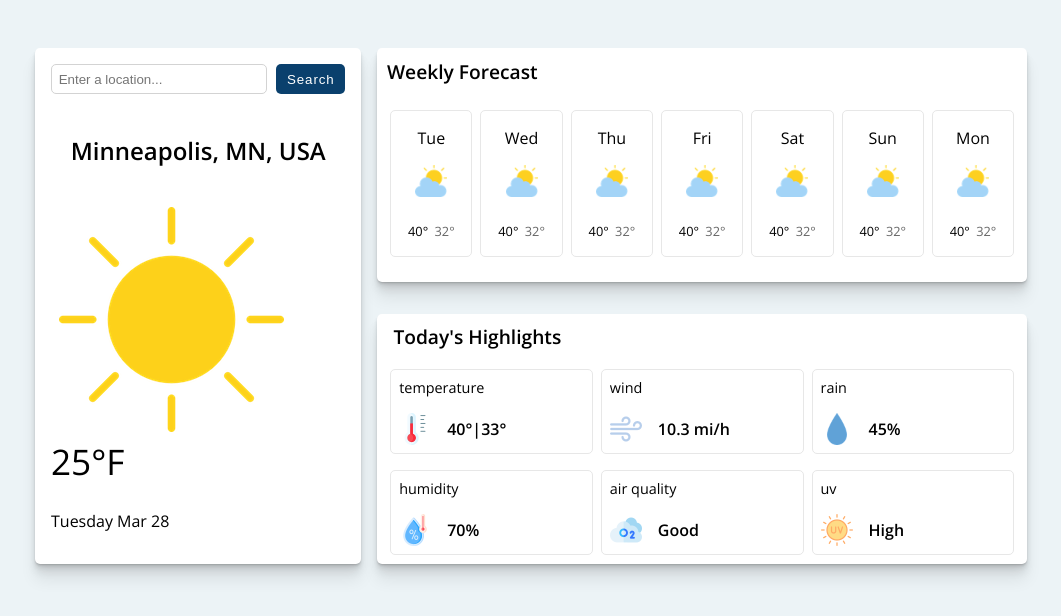
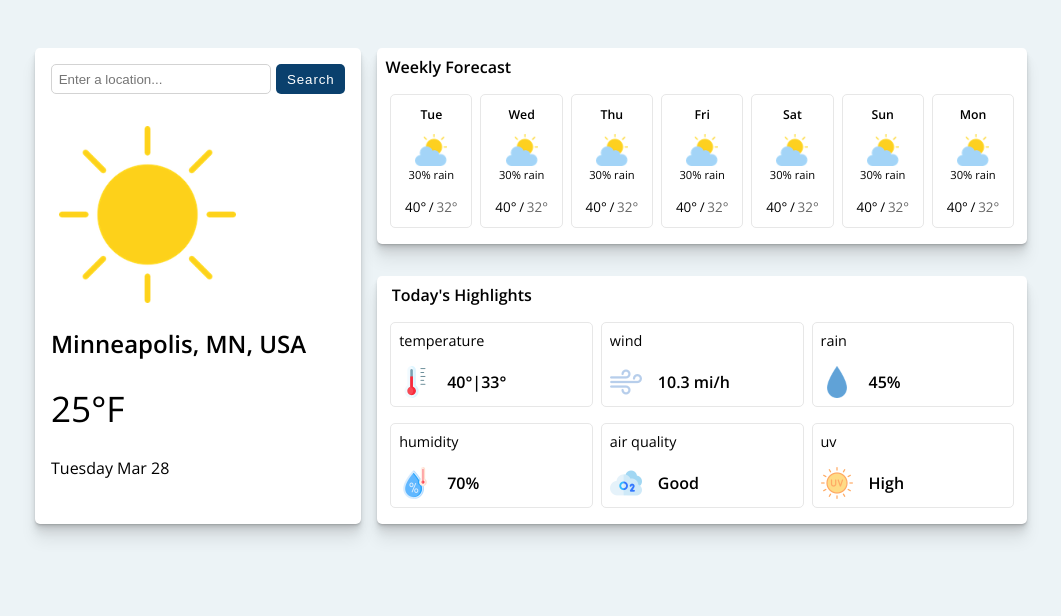
Before and after one commit to jenny-alexander/rainy-day-weather, a React (Create React App) app: page / in a window 1280 px wide. Shown: the top 616 px of the page, without its empty margins (109-1170 px from the left). Built offline with nearby package versions, Linux system fonts and the light colour scheme.

Commit message:
CSS styling done for static data

```diff
--- a/src/components/App/App.module.scss
+++ b/src/components/App/App.module.scss
@@ -41,6 +41,6 @@
     "daily"
     "highlights"
     "weekly";
-    padding: 0em 2em;
+    padding: 0em 2em 1em;
     row-gap: 1em;
   }
--- a/src/components/App/App.tsx
+++ b/src/components/App/App.tsx
@@ -6,20 +6,13 @@ import Highlights from '../Highlights/Highlights';
 
 const App = () => {
   const [mobileView, setMobileView] = useState(false);
-  //const [mobileWeeklyView, setMobileWeeklyView] = useState(false);
-  const mql = window.matchMedia('(max-width: 875px)');
-  //const mqlWeekly = window.matchMedia('(max-width: 550px)');
+  const mql = window.matchMedia('(max-width: 905px)');
 
   useEffect(() => {
       setMobileView(mql.matches)
   },[mql.matches]);
-  // useEffect(() => {
-  //   setMobileWeeklyView(mql.matches)
-  // },[mqlWeekly.matches]);
 
   mql.addEventListener('change', (e) => { setMobileView(mql.matches)  });
-  //mqlWeekly.addEventListener('change', (e) => { setMobileView(mqlWeekly.matches)  });
-
 
   return (
     <div className={`${mobileView ? styles.smallAppContainer : styles.appContainer}`}>
--- a/src/components/Forecast/Daily/DailyForecast.module.scss
+++ b/src/components/Forecast/Daily/DailyForecast.module.scss
@@ -16,38 +16,29 @@
         font-size: 1.5em;
         font-weight:600;
         margin: 1em 0em;
-        text-align: center;
+        //text-align: center;
     }
     & .dailyDetails {
         display: flex;
         flex-direction: column;
         padding: 1em;
-        & .dailyImage {
-            max-width: 100%;
+        border-radius: 15px;
+        & .imageContainer {
+            display: flex;
             height: auto;
+            max-width: 60%;
             padding-left: 0.5em;
-            max-height: 225px;
-            max-width: 225px;
+            & .dailyImage {
+                max-width: 100%;
+                height: auto;
+            }
         }
-        border-radius: 15px;
-
         & .temperature {
             font-size: 2.2em;
             margin-bottom: 0.7em;
         }
         & .date {
             padding-bottom:1em;
-            //border-bottom: 1px solid lightgrey;
-        }
-        & .dailyForecast {
-            margin: 1em 0em;
-            display: flex;
-            column-gap: 0.5em;
-            align-items: center;
-            img {
-                height: 32px;
-                width: 32px;
-            }
         }
     }
 }
@@ -55,6 +46,7 @@
     display: flex;
     grid-area: daily;
     flex-direction: column;
+    align-items: center;
     row-gap: 0.5em;
     & .locationName {
         font-weight: 600;
--- a/src/components/Forecast/Daily/DailyForecast.tsx
+++ b/src/components/Forecast/Daily/DailyForecast.tsx
@@ -11,13 +11,15 @@ const DailyForecast = ({mobileView}: DailyForecastProps) => {
     return (
         <div className={`${mobileView ? styles.mobileDaily : styles.daily}`}>
             <SearchBar />
-            <div className={styles.locationName}>Minneapolis, MN, USA</div>
+            { mobileView ? <div className={styles.locationName}>Minneapolis, MN, USA</div> : null}
+            {/* <div className={styles.locationName}>Minneapolis, MN, USA</div> */}
             <div className={styles.dailyDetails}>
 
                 <div className={styles.imageContainer}>
                     <img className={styles.dailyImage} src="/images/sun.png"/>
                 </div>
                 <div className={styles.detailsContainer}>
+                    { mobileView ? null : <div className={styles.locationName}>Minneapolis, MN, USA</div> }
                     <div className={styles.temperature}>25°F</div>
                     <div className={styles.date}>Tuesday Mar 28</div>
                 </div>
--- a/src/components/Forecast/Weekly/WeeklyForecast.module.scss
+++ b/src/components/Forecast/Weekly/WeeklyForecast.module.scss
@@ -1,21 +1,23 @@
+@media screen and (min-width: 675px) {
     .weekly {
         grid-area: weekly;
         display: flex;
         flex-direction: column;
-    row-gap: 1em;
+        row-gap: 0.5em;
+        @media screen and (min-width: 906px){
             background-color: #fff;
             margin: 1em 1em 1em 0em;
             border-radius: 5px;
-    padding-bottom: 1em;
             box-shadow: //TODO: put this somewhere else and reuse amongst cards
             0 1px 1px hsl(0deg 0% 0% / 0.075),
             0 2px 2px hsl(0deg 0% 0% / 0.075),
             0 4px 4px hsl(0deg 0% 0% / 0.075),
             0 8px 8px hsl(0deg 0% 0% / 0.075),
             0 16px 16px hsl(0deg 0% 0% / 0.075);
+        }
         padding-bottom: 1em;
         & .weeklyTitle {
-        font-size: 1.2em;
+            font-size: 1em;
             font-weight: 600;
             padding: 0.5em;
         }
@@ -32,14 +34,26 @@
                 flex-direction: column;
                 align-items: center;
                 row-gap: 1em;
+                font-size: 0.7em;
+                & .dayOfWeek {
+                    font-size: 1.1em;
+                    font-weight: 600;
+                }
+                & .imageContainer {
+                    display: flex;
+                    flex-direction :column;
+                    align-items: center;
+                    row-gap: 0.1em;
+                }
                 & .image {
                     max-height: 32px;
                     max-width: 32px;
+
                 }
                 & .highLowContainer {
                     display: flex;
-                font-size: 0.8em;
-                column-gap: 0.5em;
+                    font-size: 1.2em;
+                    column-gap: 0.2em;
                     padding-top: 0.3em;
                     & .lowTemp {
                         color: rgb(103, 103, 103);
@@ -48,7 +62,9 @@
             }
         }
     }
-.mobileWeekly {
+}
+@media screen and (max-width: 674px) {
+.weekly {
     grid-area: weekly;
     display: flex;
     flex-direction: column;
@@ -61,20 +77,29 @@
     & .weeklyForecast {
         display: flex;
         flex-direction: column;
-        padding: 0em 1.5em;
+        row-gap: 0.5em;
+        padding: 0.5em 1.5em 0em;
+        @media screen and (min-width: 625px) {
+            padding: 0em 2em;
+        }
         & .dayForecast {
             display: flex;
             justify-content: space-between;
             align-items: center;
+            font-size: calc(10px + 0.390625vw);
+            @media screen and (min-width: 757px) {
                 font-size: calc(11px + 0.390625vw);
-            @media screen and (min-width: 757px) {
-                font-size: calc(12px + 0.390625vw);
             }
             & .imageContainer {
+                display: flex;
+                align-items: center;
                 img{
                     width: 100%;
-                    max-width: 38px;
+                    max-width: 34px;
                     height: auto;
+                }
+                & .rainPrecip {
+                    padding-left: 0.3em;
                 }
             }
             & .highLowContainer {
@@ -87,3 +112,4 @@
         }
     }
 }
+}
--- a/src/components/Forecast/Weekly/WeeklyForecast.tsx
+++ b/src/components/Forecast/Weekly/WeeklyForecast.tsx
@@ -22,9 +22,10 @@ for(let i= 1; i < 8; i++) {
 type WeeklyForecastProps = {
     mobileView: boolean;
 }
+
 const WeeklyForecast = ({mobileView}: WeeklyForecastProps) => {
     return (
-        <div className={`${mobileView ? styles.mobileWeekly : styles.weekly}`}>
+        <div className={styles.weekly}>
             <div className={styles.weeklyTitle}>Weekly Forecast</div>
             <div className={styles.weeklyForecast}>
                 {week.map(weekDay => {
@@ -33,10 +34,11 @@ const WeeklyForecast = ({mobileView}: WeeklyForecastProps) => {
                             <div className={styles.dayOfWeek}>{weekDay}</div>
                             <div className={styles.imageContainer}>
                                 <img className={styles.image} src="/images/cloudy-3.png"/>
+                                <div className={styles.rainPrecip}>30% rain</div>
                             </div>
                             <div className={styles.highLowContainer}>
                                 <div className={styles.highTemp}>40°</div>
-                                { mobileView ? <div>/</div> : null }
+                                <div>/</div>
                                 <div className={styles.lowTemp}>32°</div>
                             </div>
                         </div>)
--- a/src/components/Highlights/Highlights.module.scss
+++ b/src/components/Highlights/Highlights.module.scss
@@ -11,10 +11,10 @@
       0 4px 4px hsl(0deg 0% 0% / 0.075),
       0 8px 8px hsl(0deg 0% 0% / 0.075),
       0 16px 16px hsl(0deg 0% 0% / 0.075);
-      padding: 0em 0.4em;
+      padding: 0em 0.4em 1em;
     & .highlightsTitle {
         padding: 0.5em 0.5em 1em;
-        font-size: 1.2em;
+        font-size: 1em;
         font-weight: 600;
     }
     & .highlightsDetails {
--- a/src/components/SearchBar/SearchBar.module.scss
+++ b/src/components/SearchBar/SearchBar.module.scss
@@ -1,17 +1,31 @@
 .searchbar {
-    //border: 1px dashed black;
-    grid-area: search;
     display:flex;
     column-gap: 0.3em;
-   //width: 100%;
     padding:1em;
-    //flex-direction: column;
+    justify-content: center;
+    @media screen and (max-width: 905px) {
+        width: 100%;
+    }
+    // width: 100%;
+    @media screen and (max-width: 475px) {
+        flex-direction: column;
+        row-gap: 0.3em;
+        width: 80%;
+    }
     & .input {
         padding: 0.5em;
         border: 1px solid lightgrey;
         border-radius: 5px;
-        width: 70%;
-        margin-right: 0.3em;
+
+        @media screen and (min-width: 726px) {
+            width: 70%;
+        }
+        @media screen and (min-width: 526px) and (max-width: 725px) {
+            width: 85%;
+        }
+        @media screen and (min-width: 475px) and (max-width: 525px) {
+            width: 100%;
+        }
     }
     & .searchButton {
         border-radius: 5px;
@@ -21,20 +35,14 @@
         padding-left: 0.8em;
         padding-right: 0.8em;
         letter-spacing: 0.07em;
-        //font-size: 1em;
+        @media screen and (max-width: 475px) {
+            width: 100%;
+            padding: 7px;
+        }
         &:hover {
             cursor: pointer;
-            //outline: 3px dotted #1379cb;
-            //transition: outline 0.1s ease-in-out;
-            //background-color: #1379cb;
-            //transition: 0.7s;
             background-color: #4c90af; /* Green */
             color: white;
         }
     }
-    // .searchButton:hover {
-    //     background-color: #4CAF50; /* Green */
-    //     color: white;
-    // }
-
 }
```
Lines whose indentation alone changed are shown as unchanged.
